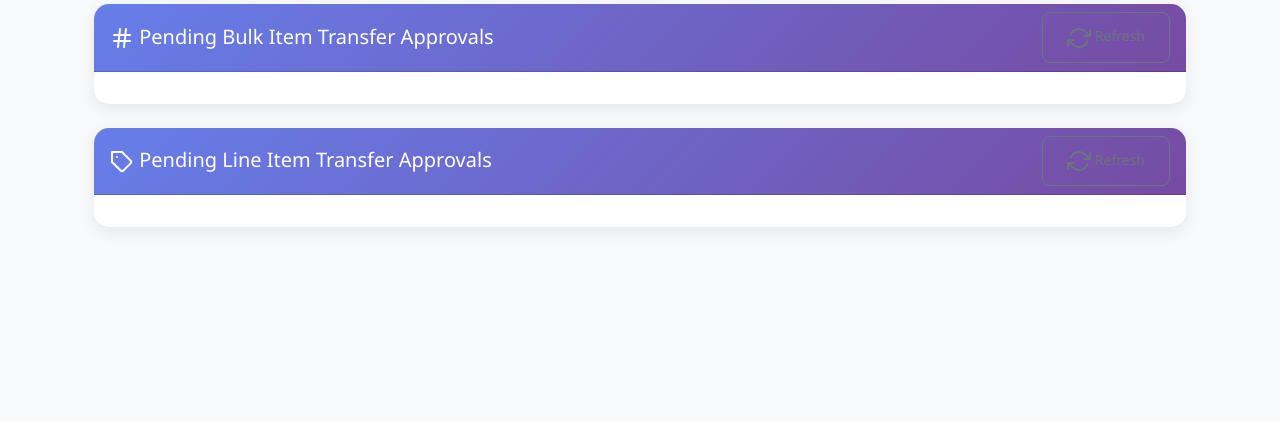
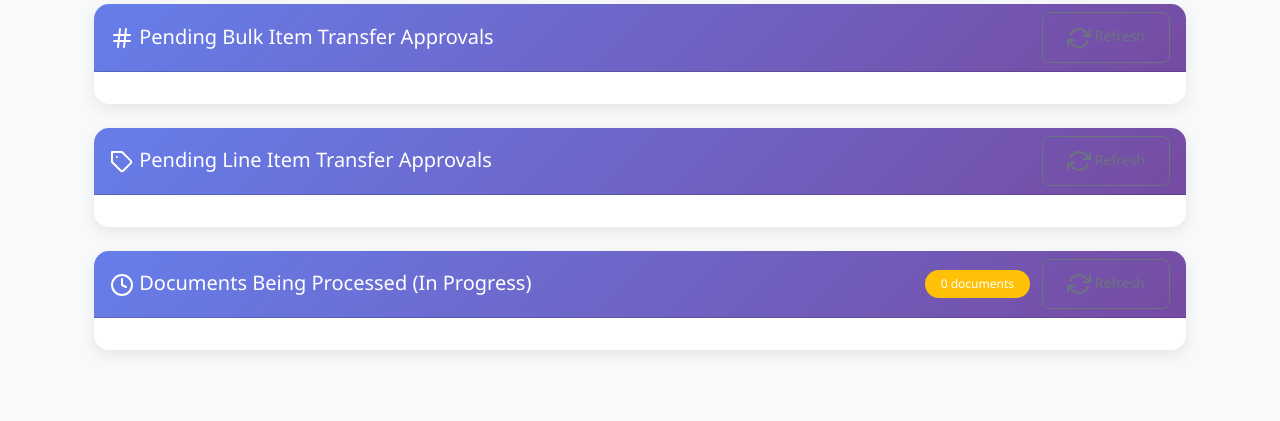
Before and after one commit to pragavigithub/IT_Lobby_20250924, a Flask app: page /qc_dashboard in a window 1280 px wide. Shown: the part 392-813 px from the top of the page. Run offline with Flask 3, Linux system fonts and the light colour scheme; a user stored in the database is signed in; tables that the repository leaves empty hold one stand-in row (values such as "Sample post"); parts of the project's set-up code (start-up, migrations or seed data) failed here and were passed over; some libraries are stand-ins or nearby versions.

Commit message:
Add a section to show documents currently being processed
Adds a new "Documents Being Processed" section to the QC Dashboard, displaying documents in "In Progress" status and clarifying that page refreshes will not interrupt the SAP B1 posting process.

Replit-Commit-Author: Agent
Replit-Commit-Session-Id: 84afeaa6-1048-47ab-824e-b93e2bd20153
Replit-Commit-Checkpoint-Type: full_checkpoint
Replit-Commit-Screenshot-Url: https://storage.googleapis.com/screenshot-production-us-central1/d9ac9947-7133-438f-a587-bba711533bf2/84afeaa6-1048-47ab-824e-b93e2bd20153/6AB9iNZ

```diff
--- a/templates/qc_dashboard.html
+++ b/templates/qc_dashboard.html
@@ -235,6 +235,99 @@
             </div>
         </div>
     </div>
+
+    <!-- In Progress Documents Section -->
+    <div class="row mt-4">
+        <div class="col-12">
+            <div class="card">
+                <div class="card-header">
+                    <div class="d-flex justify-content-between align-items-center">
+                        <h5 class="mb-0">
+                            <i data-feather="clock"></i>
+                            Documents Being Processed (In Progress)
+                        </h5>
+                        <div>
+                            <span class="badge bg-warning">{{ pending_sync_count or 0 }} documents</span>
+                            <button class="btn btn-outline-secondary btn-sm ms-2" onclick="refreshData()">
+                                <i data-feather="refresh-cw"></i> Refresh
+                            </button>
+                        </div>
+                    </div>
+                </div>
+                <div class="card-body">
+                    {% if pending_sap_jobs %}
+                    <div class="alert alert-info">
+                        <i data-feather="info"></i>
+                        <strong>Note:</strong> These documents have been approved and are currently being posted to SAP B1.
+                        Page refreshes will not interrupt this process. The status will update automatically once SAP posting is complete.
+                    </div>
+                    <div class="table-responsive">
+                        <table class="table table-hover table-striped">
+                            <thead class="table-warning">
+                                <tr>
+                                    <th>Document Type</th>
+                                    <th>Document Number</th>
+                                    <th>Approved By</th>
+                                    <th>Approved At</th>
+                                    <th>Processing Status</th>
+                                    <th>Actions</th>
+                                </tr>
+                            </thead>
+                            <tbody>
+                                {% for job_info in pending_sap_jobs %}
+                                <tr>
+                                    <td>
+                                        <span class="badge bg-primary">{{ job_info.document_type }}</span>
+                                    </td>
+                                    <td><strong>{{ job_info.document_number }}</strong></td>
+                                    <td>
+                                        {% if job_info.document.qc_user %}
+                                            {{ job_info.document.qc_user.first_name }} {{ job_info.document.qc_user.last_name }}
+                                        {% else %}
+                                            N/A
+                                        {% endif %}
+                                    </td>
+                                    <td>
+                                        {% if job_info.document.qc_approved_at %}
+                                            <small>{{ job_info.document.qc_approved_at.strftime('%Y-%m-%d %H:%M') }}</small>
+                                        {% else %}
+                                            N/A
+                                        {% endif %}
+                                    </td>
+                                    <td>
+                                        <div class="d-flex align-items-center">
+                                            <div class="spinner-border spinner-border-sm text-warning me-2" role="status">
+                                                <span class="visually-hidden">Processing...</span>
+                                            </div>
+                                            <span class="badge bg-warning">In Progress</span>
+                                        </div>
+                                    </td>
+                                    <td>
+                                        {% if job_info.document_type == 'GRPO' %}
+                                            <a href="{{ url_for('grpo.detail', grpo_id=job_info.document.id) }}" class="btn btn-sm btn-outline-primary">
+                                                <i data-feather="eye"></i> View
+                                            </a>
+                                        {% elif job_info.document_type == 'Serial Item Transfer' %}
+                                            <a href="{{ url_for('serial_item_transfer.detail', transfer_id=job_info.document.id) }}" class="btn btn-sm btn-outline-primary">
+                                                <i data-feather="eye"></i> View
+                                            </a>
+                                        {% endif %}
+                                    </td>
+                                </tr>
+                                {% endfor %}
+                            </tbody>
+                        </table>
+                    </div>
+                    {% else %}
+                    <div class="alert alert-success">
+                        <i data-feather="check-circle"></i>
+                        No documents are currently being processed. All approved documents have been successfully posted to SAP B1.
+                    </div>
+                    {% endif %}
+                </div>
+            </div>
+        </div>
+    </div>
 </div>
 
 <!-- Approval Modal -->
@@ -368,9 +461,21 @@ function submitApproval() {
     .then(data => {
         if (data.success) {
             showAlert(`Success: ${data.message}`, 'success');
-            // Close modal and refresh page
+            // Close modal
             bootstrap.Modal.getInstance(document.getElementById('approvalModal')).hide();
-            setTimeout(() => location.reload(), 1000);
+
+            // Update button text to show "In Progress"
+            const approveButton = document.querySelector(`button[onclick*="${currentApprovalAction.split('/').slice(-2, -1)[0]}"]`);
+            if (approveButton) {
+                approveButton.innerHTML = '<i data-feather="clock"></i> In Progress';
+                approveButton.disabled = true;
+                approveButton.classList.remove('btn-success');
+                approveButton.classList.add('btn-warning');
+                feather.replace();
+            }
+
+            // Refresh page after showing status
+            setTimeout(() => location.reload(), 2000);
         } else {
             showAlert(`Error: ${data.error}`, 'error');
             // Reset button
@@ -444,7 +549,7 @@ function submitRejection() {
 function showSerialItemTransferApprovalModal(transferId, transferNumber) {
     // Reuse the existing approval modal but update the action and text
     document.getElementById('approvalPONumber').textContent = transferNumber;
-    currentApprovalAction = `/serial_item_transfer/${transferId}/qc_approve`;
+    currentApprovalAction = `/serial-item-transfer/${transferId}/approve`;
 
     // Update modal title for Serial Item Transfer
     document.querySelector('#approvalModal .modal-title').textContent = 'Approve Serial Item Transfer';
@@ -472,7 +577,7 @@ function showSerialItemTransferApprovalModal(transferId, transferNumber) {
 function showSerialItemTransferRejectionModal(transferId, transferNumber) {
     // Reuse the existing rejection modal but update the action and text
     document.getElementById('rejectionPONumber').textContent = transferNumber;
-    currentRejectionAction = `/serial_item_transfer/${transferId}/qc_reject`;
+    currentRejectionAction = `/serial-item-transfer/${transferId}/reject`;
 
     // Update modal title for Serial Item Transfer
     document.querySelector('#rejectionModal .modal-title').textContent = 'Reject Serial Item Transfer';
@@ -823,7 +928,7 @@ function showSerialItemTransferRejectionModal(transferId, transferNumber) {
     const reason = prompt(`Please enter the reason for rejecting serial item transfer ${transferNumber}:`);
     if (reason && reason.trim()) {
         // Make AJAX call to reject serial item transfer
-        fetch(`/serial_item_transfer/${transferId}/reject`, {
+        fetch(`/serial-item-transfer/${transferId}/reject`, {
             method: 'POST',
             headers: {
                 'Content-Type': 'application/x-www-form-urlencoded',
```
Also changed, not shown: 1 other file.
